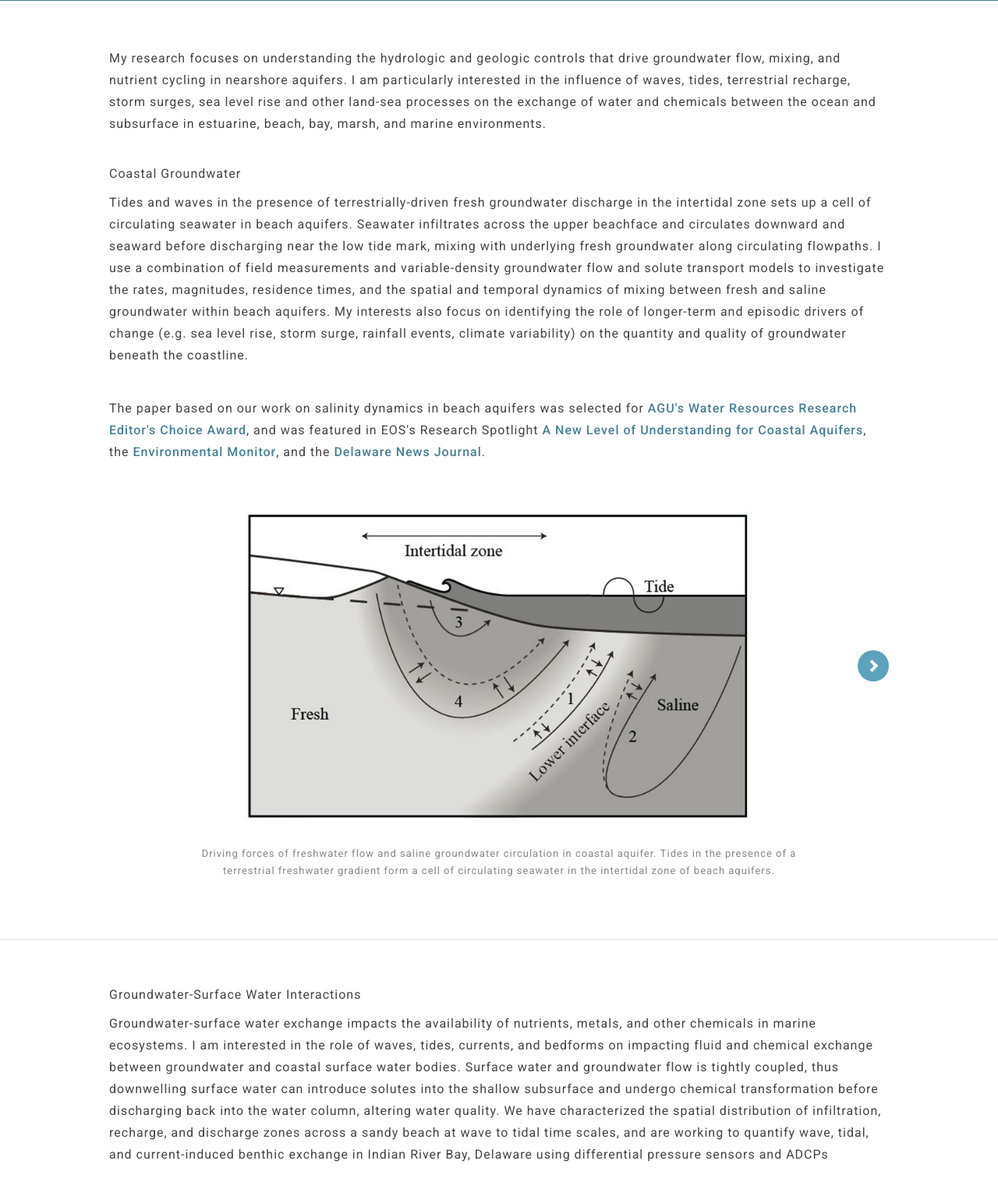
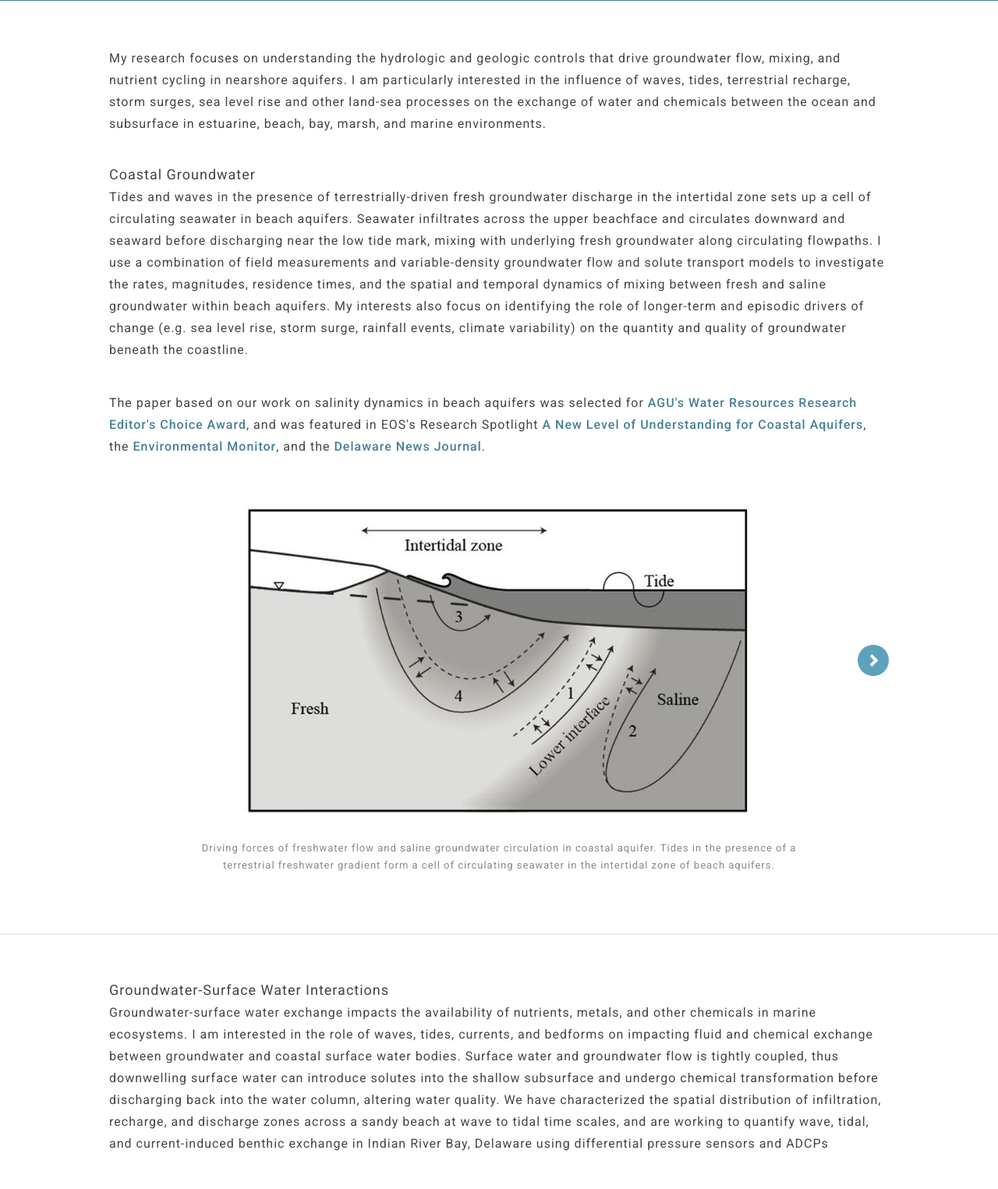
Before and after one commit to jwheiss/jwheiss.github.io, a PHP site: page /research.html in a window 1280 px wide. Shown: the part 435-1960 px from the top of the page at 78% size. Run offline with PHP 8.4, Linux system fonts and the light colour scheme; some web fonts are replaced.

Commit message:
Add files via upload

```diff
--- a/resources/main.css
+++ b/resources/main.css
@@ -182,20 +182,20 @@ a:hover {
 #content-inner h2 {
 	margin: 0;
 	padding: 0;
-	margin-bottom: 14px;
+	margin-bottom: 5;
 	text-transform: none;
 	color: #444444;
 	letter-spacing: 1px;
-	font-size: 16;
+	font-size: 18;
 	font-weight: 400;
 	}
 #content-inner h3 {
 	margin: 0;
 	padding: 0;
-	margin-bottom: 14;
+	margin-bottom: 5;
 	color: #444444;
 	letter-spacing: 1px;
-	font-size: 16;
+	font-size: 18;
 	font-weight: 400;
 	}
 #content-inner h4 {
```
